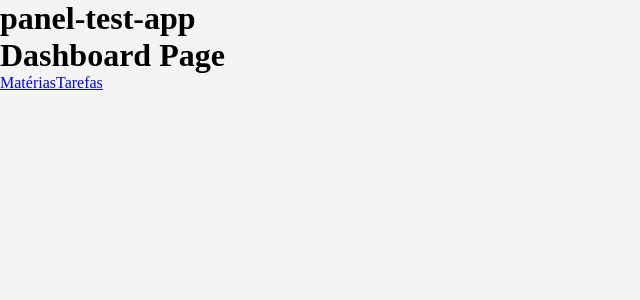
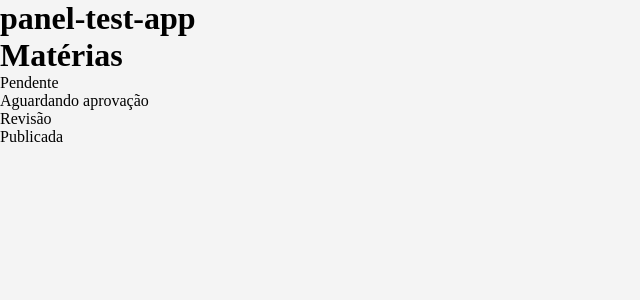
Before and after one commit to ahnucl/panel-test-app, a React (Create React App) app: page / in a window 1280 px wide. Shown: the top 300 px of the page, without its empty margins (0-640 px from the left). Built offline with nearby package versions, Linux system fonts and the light colour scheme.

Commit message:
ajustes par usar Panel

```diff
--- a/public/index.html
+++ b/public/index.html
@@ -2,42 +2,15 @@
 <html lang="en">
   <head>
     <meta charset="utf-8" />
-    <link rel="icon" href="%PUBLIC_URL%/favicon.ico" />
+
     <meta name="viewport" content="width=device-width, initial-scale=1" />
     <meta name="theme-color" content="#000000" />
-    <meta
-      name="description"
-      content="Web site created using create-react-app"
-    />
-    <link rel="apple-touch-icon" href="%PUBLIC_URL%/logo192.png" />
-    <!--
-      manifest.json provides metadata used when your web app is installed on a
-      user's mobile device or desktop. See https://developers.google.com/web/fundamentals/web-app-manifest/
-    -->
-    <link rel="manifest" href="%PUBLIC_URL%/manifest.json" />
-    <!--
-      Notice the use of %PUBLIC_URL% in the tags above.
-      It will be replaced with the URL of the `public` folder during the build.
-      Only files inside the `public` folder can be referenced from the HTML.
 
-      Unlike "/favicon.ico" or "favicon.ico", "%PUBLIC_URL%/favicon.ico" will
-      work correctly both with client-side routing and a non-root public URL.
-      Learn how to configure a non-root public URL by running `npm run build`.
-    -->
     <title>React App</title>
   </head>
   <body>
     <noscript>You need to enable JavaScript to run this app.</noscript>
     <div id="root"></div>
-    <!--
-      This HTML file is a template.
-      If you open it directly in the browser, you will see an empty page.
 
-      You can add webfonts, meta tags, or analytics to this file.
-      The build step will place the bundled scripts into the <body> tag.
-
-      To begin the development, run `npm start` or `yarn start`.
-      To create a production bundle, use `npm run build` or `yarn build`.
-    -->
   </body>
 </html>
--- a/src/App.tsx
+++ b/src/App.tsx
@@ -3,14 +3,16 @@ import { BrowserRouter } from 'react-router-dom';
 import GlobalStyle from './styles/global';
 
 import Routes from './routes';
+import Panel from './pages/Panel';
 
 const App: React.FC = () => {
   return (
     <>
       <h1>panel-test-app</h1>
-      <BrowserRouter>
+      {/* <BrowserRouter>
         <Routes />
-      </BrowserRouter>
+      </BrowserRouter> */}
+      <Panel />
       <GlobalStyle />
     </>
   );
--- a/src/data/panel-data.json
+++ b/src/data/panel-data.json
@@ -1,48 +1,77 @@
 {
   "panels": [
     {
-      "name": "Matérias",
+      "name": "materias",
+      "domainName": "Matérias",
       "columns": [
         {
           "name": "Pendente",
-          "color": "#000fff"
+          "color": "#000fff",
+          "acceptedTypes": [
+            "text", "audio", "video"
+          ]
         },
         {
-          "name": "Pendente",
-          "color": "#000fff"
+          "name": "Aguardando aprovação",
+          "color": "#000fff",
+          "acceptedTypes": [
+            "text", "audio", "video"
+          ]
         },
         {
-          "name": "Pendente",
-          "color": "#000fff"
+          "name": "Revisão",
+          "color": "#000fff",
+          "acceptedTypes": [
+            "text"
+          ]
         },
         {
-          "name": "Pendente",
-          "color": "#000fff"
+          "name": "Publicada",
+          "color": "#000fff",
+          "acceptedTypes": [
+            "text", "audio", "video"
+          ]
         }
       ]
     },
     {
-      "name": "Tarefas",
+      "name": "tarefas",
+      "domainName": "Tarefas",
       "columns": [
         {
           "name": "Backlog",
-          "color": "#f4fccc"
+          "color": "#f4fccc",
+          "acceptedTypes": [
+            "text"
+          ]
         },
         {
           "name": "Sprint",
-          "color": "#f4fccc"
+          "color": "#f4fccc",
+          "acceptedTypes": [
+            "text"
+          ]
         },
         {
           "name": "To Do",
-          "color": "#f4fccc"
+          "color": "#f4fccc",
+          "acceptedTypes": [
+            "text"
+          ]
         },
         {
           "name": "Doing",
-          "color": "#f4fccc"
+          "color": "#f4fccc",
+          "acceptedTypes": [
+            "text"
+          ]
         },
         {
           "name": "Done",
-          "color": "#f4fccc"
+          "color": "#f4fccc",
+          "acceptedTypes": [
+            "text"
+          ]
         }
       ]
     }
--- a/src/pages/Dashboard/index.tsx
+++ b/src/pages/Dashboard/index.tsx
@@ -9,10 +9,12 @@ import data from '../../data/panel-data.json';
 interface PanelColumn {
   name: string;
   color: string;
+  acceptedTypes: string[];
 }
 
 interface Panel {
   name: string;
+  domainName: string;
   columns: PanelColumn[];
 }
 
--- a/src/pages/Panel/index.tsx
+++ b/src/pages/Panel/index.tsx
@@ -1,5 +1,36 @@
-import React from 'react';
+import React, { useState } from 'react';
 
-const Panel: React.FC = () => <h1>Panel Page</h1>;
+import data from '../../data/panel-data.json';
+
+import { Container, PanelColumn } from './styles';
+
+interface PanelColumn {
+  name: string;
+  color: string;
+  acceptedTypes: string[];
+}
+
+interface Panel {
+  name: string;
+  domainName: string;
+  columns: PanelColumn[];
+}
+
+const Panel: React.FC = () => {
+  const [panelStructure] = useState<Panel>(data.panels[0]);
+
+  console.log(panelStructure);
+
+  return (
+    <>
+      <h1>{panelStructure.domainName}</h1>
+      <Container>
+        {panelStructure.columns.map(column => (
+          <PanelColumn key={column.name}>{column.name}</PanelColumn>
+        ))}
+      </Container>
+    </>
+  );
+};
 
 export default Panel;
--- /dev/null
+++ b/src/pages/Panel/styles.ts
@@ -0,0 +1,5 @@
+import styled from 'styled-components';
+
+export const Container = styled.div``;
+
+export const PanelColumn = styled.div``;
```
